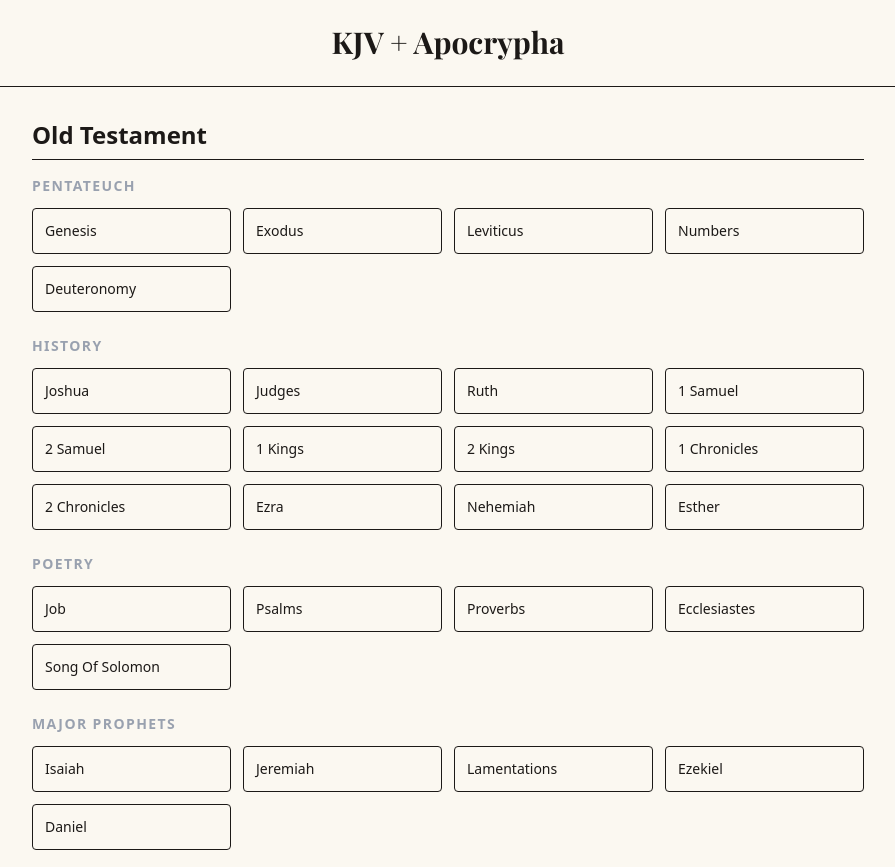
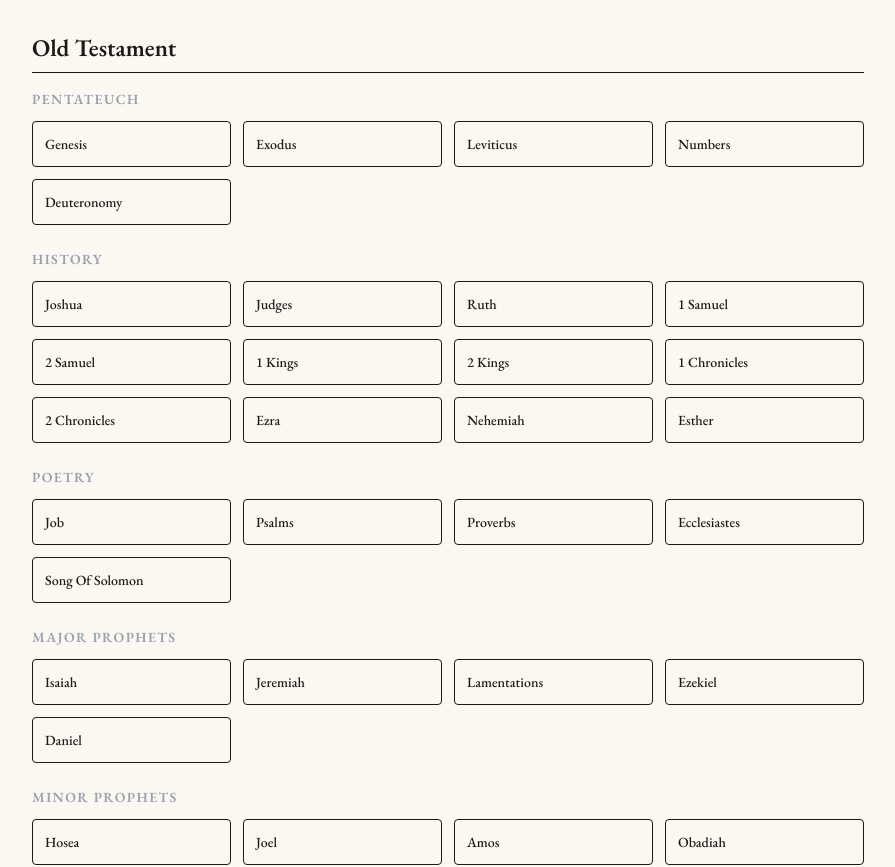
Before and after one commit to bishop67/my-bible, a Next.js app: page / in a window 1280 px wide. Shown: the top 867 px of the page, without its empty margins (192-1087 px from the left). Built offline with nearby package versions, Linux system fonts and the light colour scheme; a web font is replaced by a local one.

Commit message:
Changed layout

```diff
--- a/app/layout.tsx
+++ b/app/layout.tsx
@@ -1,7 +1,6 @@
 import type { Metadata } from "next";
 import { EB_Garamond, Playfair_Display } from "next/font/google";
 import "./globals.css";
-import Link from "next/link";
 
 const garamond = EB_Garamond({
   subsets: ["latin"],
@@ -28,14 +27,8 @@ export default function RootLayout({
       lang="en"
       className={`${garamond.variable} ${playfair.variable}`}>
 
-      <body className="font-sans antialiased text-gray-900 leading-relaxed">
-
-        <header className="font-serif font-bold text-3xl p-6 text-center border-b">
-          <Link href="/" className="font-display">KJV + Apocrypha</Link>
-        </header>
-
+      <body className="font-serif antialiased text-gray-900 leading-relaxed">
         {children}
-
       </body>
     </html>
   );
```
